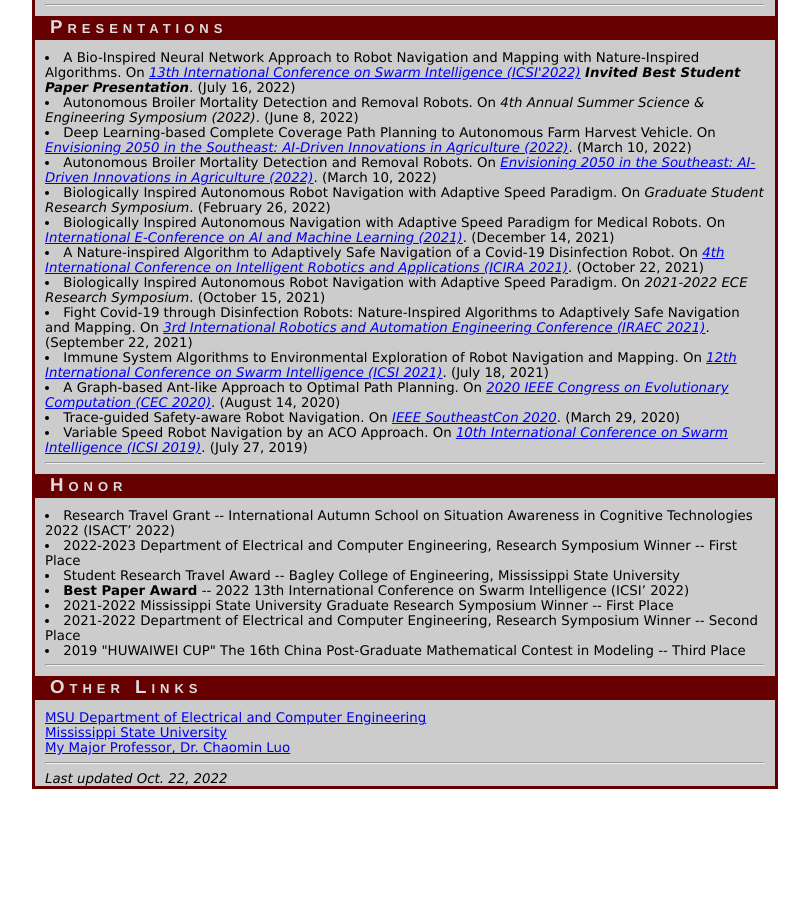
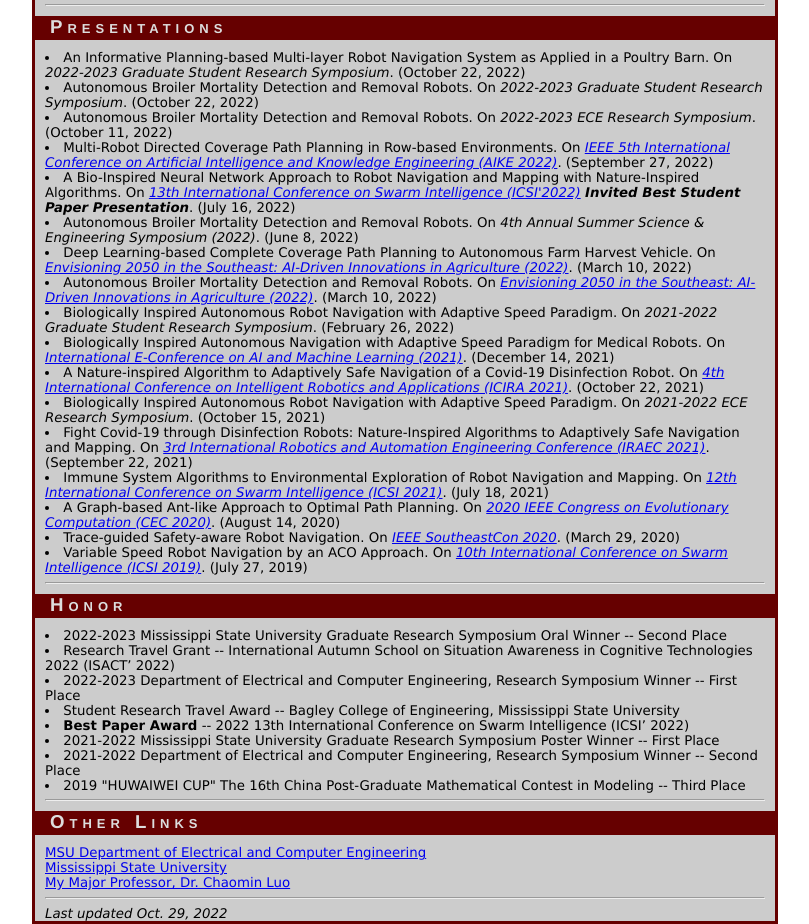
Before and after one commit to RegisLei/PersonalWebsite, a plain HTML site: page index.html in a window 1280 px wide. Shown: the part 1854-2778 px from the top of the page, without its empty margins (235-1044 px from the left). Before the commit the page ends 2656 px from the top, so only its background shows below. Drawn offline with Linux system fonts and the light colour scheme; a script that the page names is missing.

Commit message:
Update index.html
Last updated Oct. 29, 2022

```diff
--- a/index.html
+++ b/index.html
@@ -206,7 +206,7 @@
 
 	</td></tr>
 	<tr><td></td></tr>
- 	<tr><td><a href="">Curriculum Vitae</a> </td></tr>
+	<tr><td><a href="">Curriculum Vitae</a> </td></tr>
 	<tr><td><a href="">Research Statement</a> </td></tr>
 	<tr><td><a href="">Teaching Statement</a> </td></tr>
 	</tbody></table><p></p>
@@ -403,6 +403,27 @@ Selected Professional Activities
 <div class="section">
 Presentations
 </div>
+
+
+
+
+<li> An Informative Planning-based Multi-layer Robot Navigation System as Applied in a Poultry Barn.
+On <i>2022-2023 Graduate Student Research Symposium</i>. (October 22, 2022)
+  </li>
+
+<li> Autonomous Broiler Mortality Detection and Removal Robots.
+On <i>2022-2023 Graduate Student Research Symposium</i>. (October 22, 2022)
+  </li>
+
+<li> Autonomous Broiler Mortality Detection and Removal Robots.
+On <i>2022-2023 ECE Research Symposium</i>. (October 11, 2022)
+  </li>
+
+
+<li> Multi-Robot Directed Coverage Path Planning in Row-based Environments.
+On <i><a href="https://www.ieee-aike.org/" target="_blank">IEEE 5th International Conference on Artificial Intelligence and Knowledge Engineering (AIKE 2022)</a></i>. (September 27, 2022)
+  </li>
+
 <li>
 A Bio-Inspired Neural Network Approach to Robot Navigation and Mapping with Nature-Inspired Algorithms.
 On <i><a href="http://iasei.org/icsi2022/program" target="_blank">13th International Conference on Swarm Intelligence (ICSI'2022)</a></i> <i><b>Invited Best Student Paper Presentation</b></i>. (July 16, 2022)
@@ -421,7 +442,7 @@ On <i><a href="https://aaes.auburn.edu/ai-driven-innovations-in-agriculture/" ta
   </li>
 
 <li> Biologically Inspired Autonomous Robot Navigation with Adaptive Speed Paradigm.
-On <i>Graduate Student Research Symposium</a></i>. (February 26, 2022)
+On <i>2021-2022 Graduate Student Research Symposium</a></i>. (February 26, 2022)
   </li>
 
 
@@ -467,11 +488,12 @@ On <i><a href="http://www.ic-si.org/2019/program/program.pdf" target="_blank">10
  <div class="section">
 Honor
 </div>
+<li>2022-2023  Mississippi State University Graduate Research Symposium Oral Winner  --  Second Place</li>
 <li>Research Travel Grant -- International Autumn School on Situation Awareness in Cognitive Technologies 2022 (ISACT’ 2022)</li>
 <li>2022-2023 Department of Electrical and Computer Engineering, Research Symposium Winner -- First Place   </li>
 <li>Student Research Travel Award -- Bagley College of Engineering, Mississippi State University   </li>
 <li><b>Best Paper Award</b> -- 2022 13th International Conference on Swarm Intelligence (ICSI’ 2022) </li>
-<li>2021-2022  Mississippi State University Graduate Research Symposium Winner  --  First Place</li>
+<li>2021-2022  Mississippi State University Graduate Research Symposium Poster Winner  --  First Place</li>
 <li>2021-2022 Department of Electrical and Computer Engineering, Research Symposium Winner -- Second Place</li>
 <li>2019 "HUWAIWEI CUP" The 16th China Post-Graduate Mathematical Contest in Modeling  --  Third Place</li>
  <hr>
@@ -485,7 +507,7 @@ Other Links
  <a href="https://my.ece.msstate.edu/faculty/luoch/" target="_blank">My Major Professor, Dr. Chaomin Luo</a><br>
 
 <hr>
-<address>Last updated Oct. 22, 2022</address>
+<address>Last updated Oct. 29, 2022</address>
 
 </div>
 </div>
```
